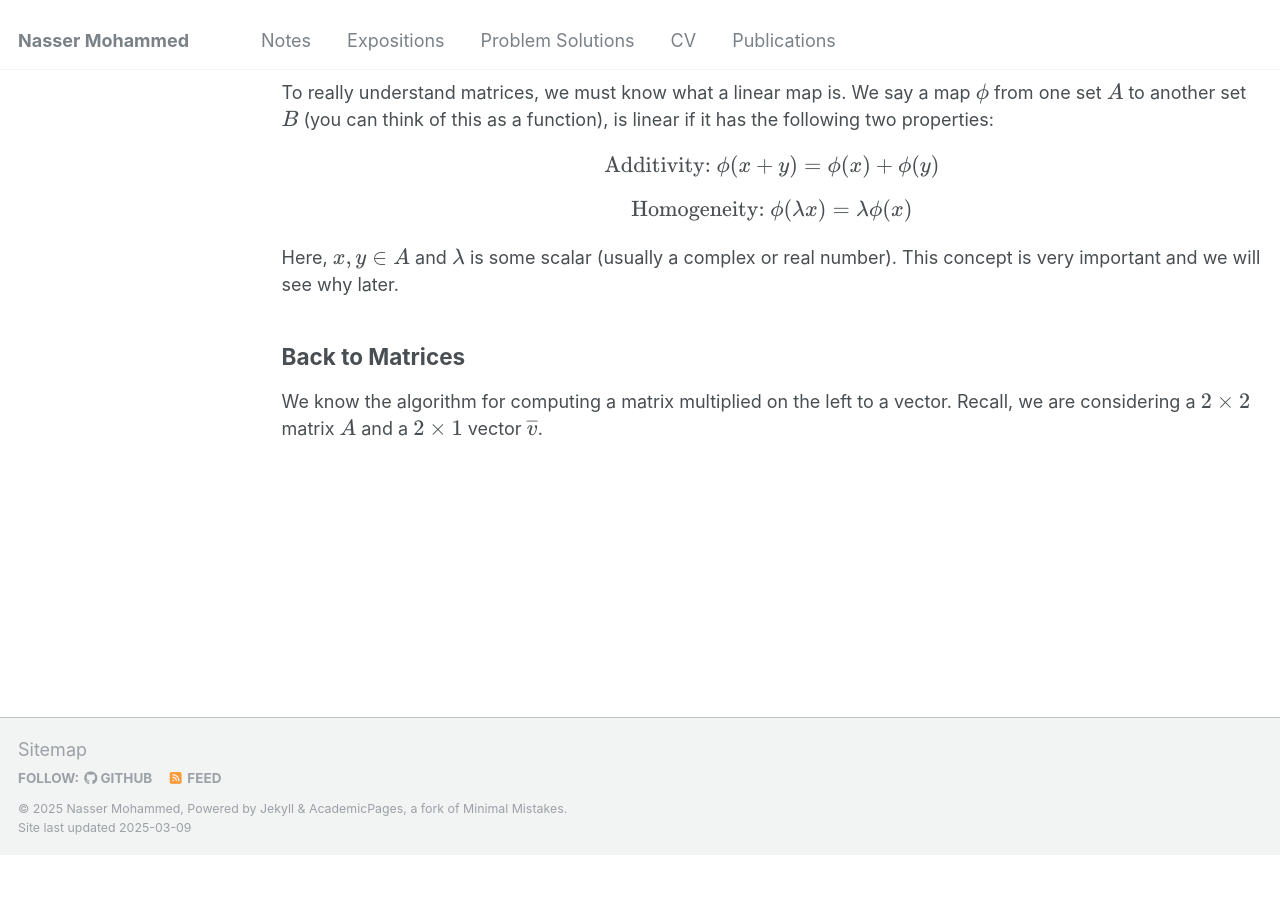
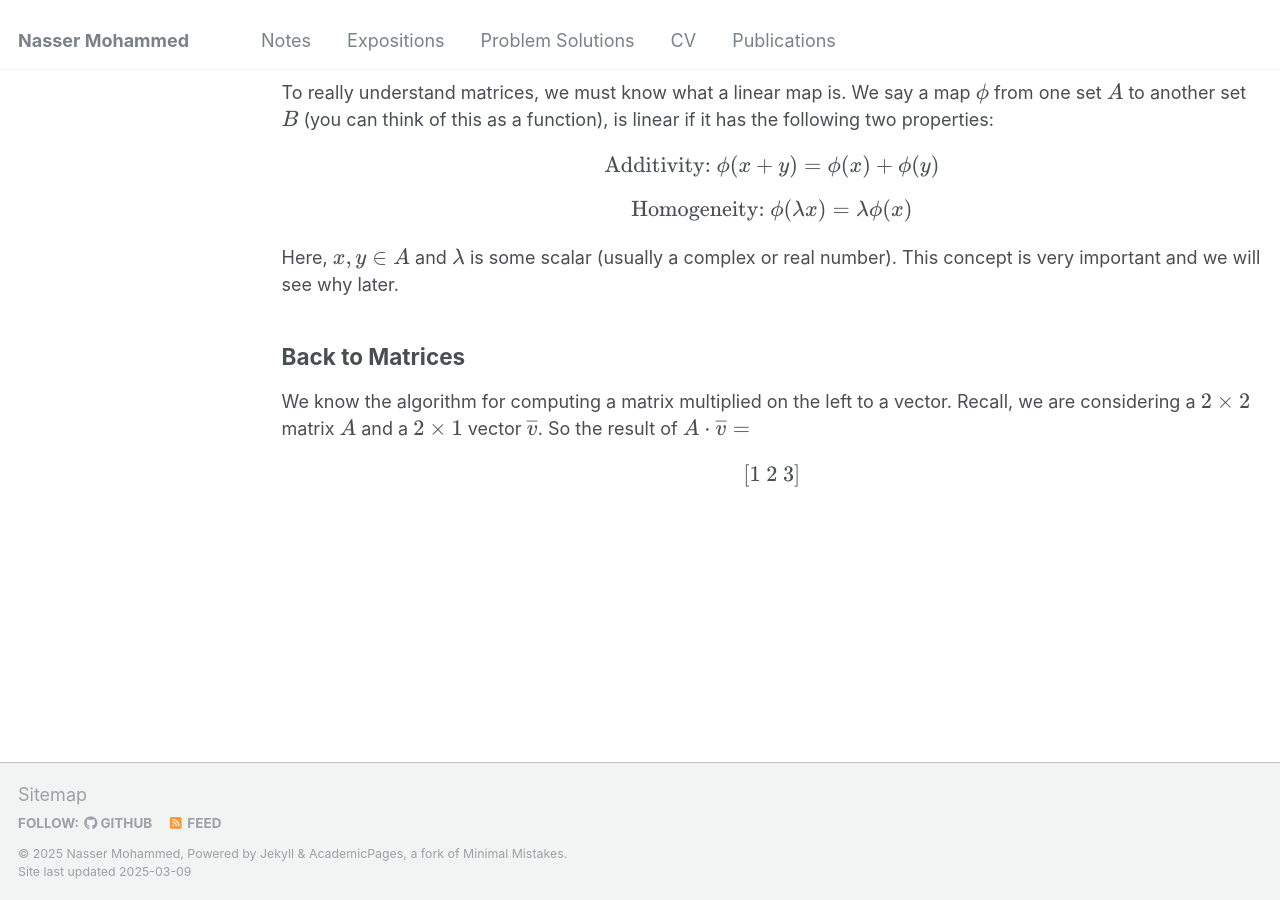
Before and after one commit to Nasser-Mohammed/Nasser-Mohammed.github.io, a Jekyll site: the page built from _pages/notes/linear-algebra/matrix.md, in a window 1280 px wide and 900 px high, scrolled down 1379 px. Built offline with Jekyll 4.4.1, drawn with Linux system fonts in a browser that asks for light colours; before the commit the page ends 2235 px from its top, so only the background shows below that.

Commit message:
Update matrix.md

```diff
--- a/_pages/notes/linear-algebra/matrix.md
+++ b/_pages/notes/linear-algebra/matrix.md
@@ -25,4 +25,11 @@
 Here, \\(x,y \in A\\) and \\(\lambda\\) is some scalar (usually a complex or real number). This concept is very important and we will see why later.
 
 ## Back to Matrices
-We know the algorithm for computing a matrix multiplied on the left to a vector. Recall, we are considering a \\(2\times 2\\) matrix \\(A\\) and a \\(2\times 1\\) vector \\(\overline{v}\\).
+We know the algorithm for computing a matrix multiplied on the left to a vector. Recall, we are considering a \\(2\times 2\\) matrix \\(A\\) and a \\(2\times 1\\) vector \\(\overline{v}\\). So the result of \\(A\cdot \overline{v}=\\)
+\\[
+\begin{bmatrix}
+1 \\
+2 \\
+3
+\end{bmatrix}
+\\]
```
